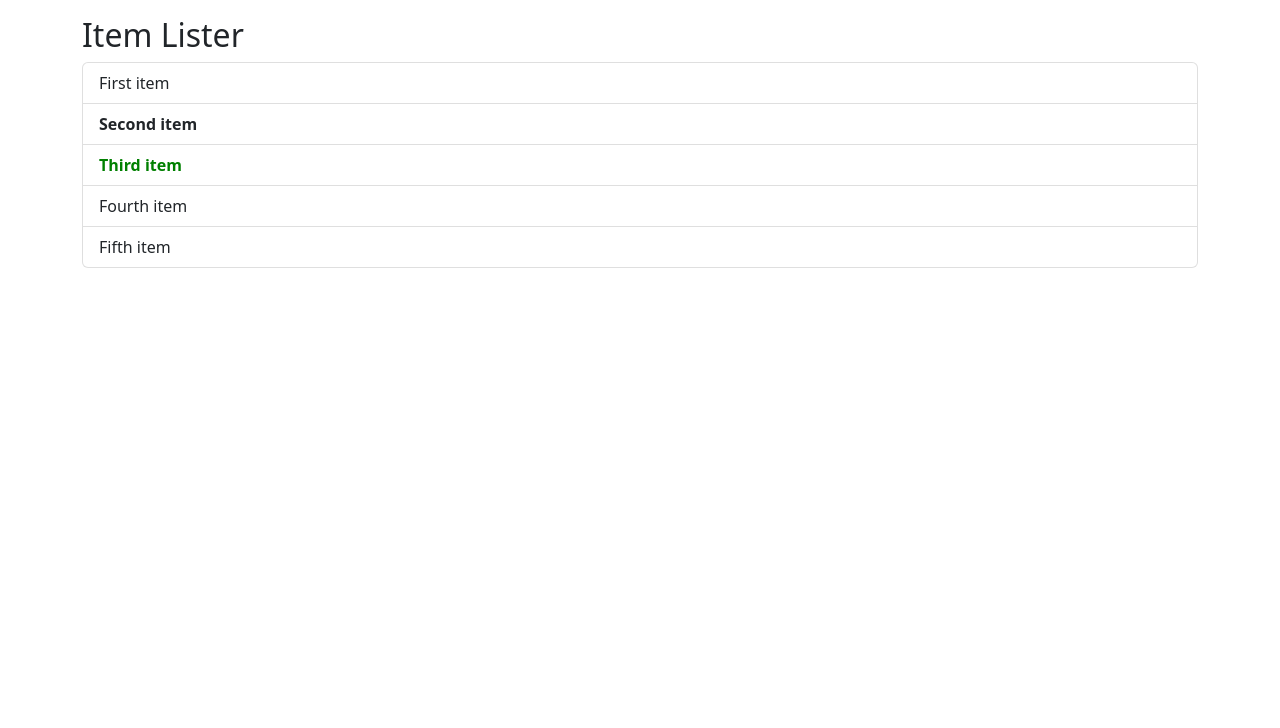
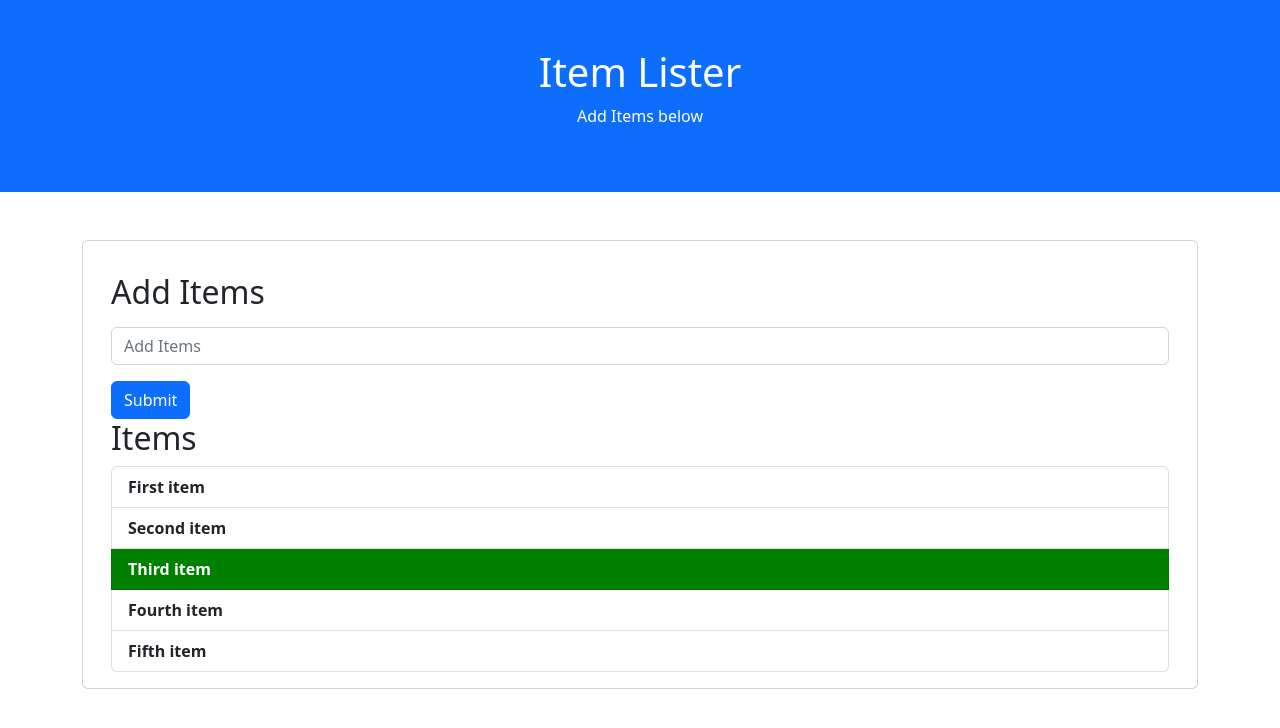
Before and after one commit to Ganeshpk96/RegistrationForm, a plain HTML site: page List.html in a window 1280 px wide. Drawn offline with nearby package versions, Linux system fonts and the light colour scheme.

Commit message:
GetElementbyClassname

```diff
--- a/List.html
+++ b/List.html
@@ -10,8 +10,22 @@
 </head>
 <body>
 
+
+    <div class="container-fluid p-5 bg-primary text-white text-center">
+      <h1>Item Lister</h1>
+      <p>Add Items below</p>
+    </div>
+    <div class="container mt-5">
+    <div class="card">
+        <div class="card-body">
             <div class="container mt-3">
-  <h2>Item Lister</h2>
+                <h2>Add Items</h2>
+                <div class="mb-3 mt-3">
+
+                    <input type="text" class="form-control" id="Items" placeholder="Add Items" name="Item">
+                  </div>
+                  <button type="submit" class="btn btn-primary">Submit</button>
+                <h2>Items</h2>
                 <ul class="list-group">
                   <li class="list-group-item">First item</li>
                   <li class="list-group-item">Second item</li>
@@ -20,6 +34,12 @@
                   <li class="list-group-item">Fifth item</li>
                 </ul>
               </div>
+        </div>
+      </div>
+    </div>
+
+
+
 
 </body>
 <script src="List.js"></script>
--- a/List.js
+++ b/List.js
@@ -1,6 +1,10 @@
 var item = document.getElementsByClassName('list-group-item');
 console.log(item);
 
+item[0].style.fontWeight = "bold";
 item[1].style.fontWeight = "bold";
 item[2].style.fontWeight = "bold";
-item[2].style.color = "green";
+item[2].style.color = "white";
+item[2].style.backgroundColor = "green";
+item[3].style.fontWeight = "bold";
+item[4].style.fontWeight = "bold";
```
Lines whose indentation alone changed are shown as unchanged.
